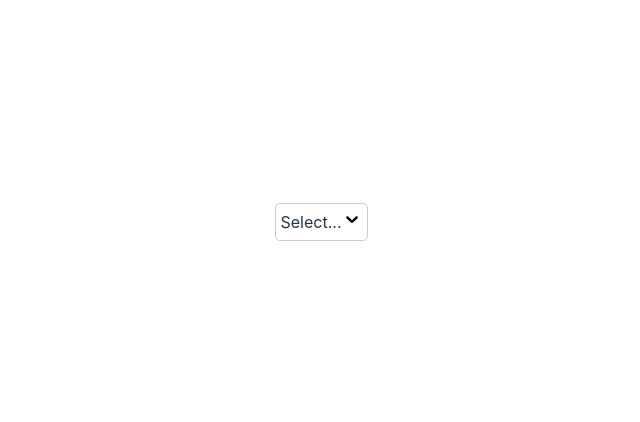
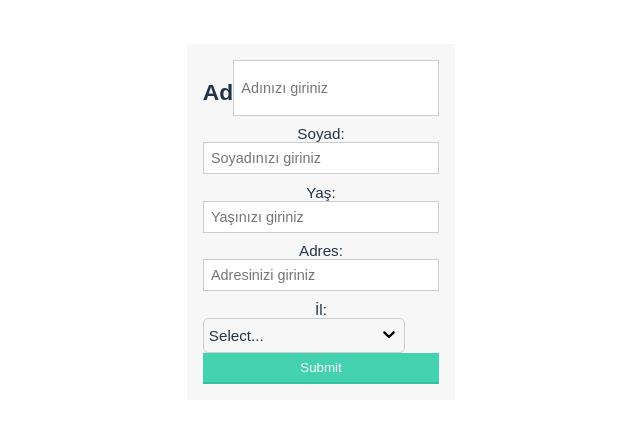
Before and after one commit to fg-61/Project, a React (Vite) app: page / in a window 1280 px wide. Shown: the part 178-600 px from the top of the page, without its empty margins (319-959 px from the left). Built offline with nearby package versions, Linux system fonts and the light colour scheme.

Commit message:
form created

```diff
--- a/src/App.jsx
+++ b/src/App.jsx
@@ -1,21 +1,11 @@
 import './App.css'
-import Dropdown from './components/Dropdown'
+import Form from './components/Form';
 
 function App() {
 
-  const options = [
-    { value: "green", label: "Green" },
-    { value: "blue", label: "Blue" },
-    { value: "red", label: "Red" },
-    { value: "yellow", label: "Yellow" },
-    { value: "orange", label: "Orange" },
-    { value: "pink", label: "Pink" },
-    { value: "purple", label: "Purple" }
-  ];
-
   return (
     <div className="App">
-      <Dropdown isMulti placeHolder="Select..." options={options} />
+      <Form></Form>
     </div>
   )
 }
--- a/src/assets/css/dropdown.css
+++ b/src/assets/css/dropdown.css
@@ -3,7 +3,7 @@
     border: 1px solid #ccc;
     position: relative;
     border-radius: 5px;
-    /* width: 200px; */
+    width: 200px;
   }
 
   .dropdown-input {
--- /dev/null
+++ b/src/assets/css/form.css
@@ -0,0 +1,79 @@
+.form-style-6{
+	font: 95% Arial, Helvetica, sans-serif;
+	max-width: 400px;
+	margin: 10px auto;
+	padding: 16px;
+	background: #F7F7F7;
+}
+
+.form-style-6 h1{
+	background: #43D1AF;
+	padding: 20px 0;
+	font-size: 140%;
+	font-weight: 300;
+	text-align: center;
+	color: #fff;
+	margin: -16px -16px 16px -16px;
+}
+.form-style-6 input[type="text"],
+.form-style-6 input[type="date"],
+.form-style-6 input[type="datetime"],
+.form-style-6 input[type="email"],
+.form-style-6 input[type="number"],
+.form-style-6 input[type="search"],
+.form-style-6 input[type="time"],
+.form-style-6 input[type="url"],
+.form-style-6 textarea,
+.form-style-6 select
+{
+	-webkit-transition: all 0.30s ease-in-out;
+	-moz-transition: all 0.30s ease-in-out;
+	-ms-transition: all 0.30s ease-in-out;
+	-o-transition: all 0.30s ease-in-out;
+	outline: none;
+	box-sizing: border-box;
+	-webkit-box-sizing: border-box;
+	-moz-box-sizing: border-box;
+	width: 100%;
+	background: #fff;
+	margin-bottom: 4%;
+	border: 1px solid #ccc;
+	padding: 3%;
+	color: #555;
+	font: 95% Arial, Helvetica, sans-serif;
+}
+.form-style-6 input[type="text"]:focus,
+.form-style-6 input[type="date"]:focus,
+.form-style-6 input[type="datetime"]:focus,
+.form-style-6 input[type="email"]:focus,
+.form-style-6 input[type="number"]:focus,
+.form-style-6 input[type="search"]:focus,
+.form-style-6 input[type="time"]:focus,
+.form-style-6 input[type="url"]:focus,
+.form-style-6 textarea:focus,
+.form-style-6 select:focus
+{
+	box-shadow: 0 0 5px #43D1AF;
+	padding: 3%;
+	border: 1px solid #43D1AF;
+}
+
+.form-style-6 input[type="submit"],
+.form-style-6 input[type="button"]{
+	box-sizing: border-box;
+	-webkit-box-sizing: border-box;
+	-moz-box-sizing: border-box;
+	width: 100%;
+	padding: 3%;
+	background: #43D1AF;
+	border-bottom: 2px solid #30C29E;
+	border-top-style: none;
+	border-right-style: none;
+	border-left-style: none;
+	color: #fff;
+}
+.form-style-6 input[type="submit"]:hover,
+.form-style-6 input[type="button"]:hover{
+	background: #2EBC99;
+}
+</style>
--- a/src/components/Dropdown.jsx
+++ b/src/components/Dropdown.jsx
@@ -1,5 +1,4 @@
 import React, { useEffect, useState } from "react";
-
 import "../assets/css/dropdown.css";
 
 const Icon = () => {
@@ -18,7 +17,7 @@ const CloseIcon = () => {
   );
 };
 
-const Dropdown = ({ placeHolder, options, isMulti }) => {
+const Dropdown = ({ placeHolder, options, isMulti, onChange }) => {
   const [showMenu, setShowMenu] = useState(false)
   const [selectedValue, setSelectedValue] = useState(isMulti ? [] : null);
 
@@ -34,8 +33,6 @@ const Dropdown = ({ placeHolder, options, isMulti }) => {
     e.stopPropagation();
     setShowMenu(!showMenu);
   };
-
-
 
   const getDisplay = () => {
     if (!selectedValue || selectedValue.length === 0) {
@@ -62,7 +59,9 @@ const Dropdown = ({ placeHolder, options, isMulti }) => {
 
   const onTagRemove = (e, option) => {
     e.stopPropagation();
-    setSelectedValue(removeOption(option));
+    const newValue = removeOption(option);
+    setSelectedValue(newValue);
+    onChange(newValue);
   };
 
   const onItemClick = (option) => {
@@ -77,6 +76,7 @@ const Dropdown = ({ placeHolder, options, isMulti }) => {
       newValue = option;
     }
     setSelectedValue(newValue);
+    onChange(newValue);
   };
 
   const isSelected = (option) => {
--- /dev/null
+++ b/src/components/Form.jsx
@@ -0,0 +1,50 @@
+import React, { useEffect, useState } from 'react';
+import { options } from '../constant/options';
+import Dropdown from './Dropdown';
+import '../assets/css/form.css'
+
+const Form = () => {
+
+    const [cities, setCities] = useState([]);
+    const [name, setName] = useState('');
+    const [surname, setSurname] = useState('');
+    const [age, setAge] = useState(0);
+    const [address, setAddress] = useState('')
+
+    return (
+        <div className='form-style-6'>
+            <form style={{ display: "flex", flexDirection: "column" }}>
+                <div style={{display:"flex"}}>
+                    <h2>Ad</h2>
+                    <input type="text" name="name" onChange={(e) => setName(e.target.value)} placeholder="Adınızı giriniz" />
+                </div>
+
+
+                <label>
+                    Soyad:
+                    <input type="text" name="surname" onChange={(e) => setSurname(e.target.value)} placeholder="Soyadınızı giriniz" />
+                </label>
+
+                <label>
+                    Yaş:
+                    <input type="number" name="age" min="0" onChange={(e) => setAge(e.target.value)} placeholder="Yaşınızı giriniz" />
+                </label>
+
+                <label>
+                    Adres:
+                    <input type="text" name="address" onChange={(e) => setAddress(e.target.value)} placeholder="Adresinizi giriniz" />
+                </label>
+
+                <label>
+                    İl:
+                    <Dropdown isMulti placeHolder="Select..." options={options} onChange={(value) => setCities(value)} />
+                </label>
+
+                <input type="submit" value="Submit" />
+            </form>
+        </div>
+
+    )
+}
+
+export default Form
--- /dev/null
+++ b/src/constant/options.jsx
@@ -0,0 +1,11 @@
+export const options = [
+  { value: "istanbul", label: "İstanbul" },
+  { value: "ankara", label: "Ankara" },
+  { value: "trabzon", label: "Trabzon" },
+  { value: "hatay", label: "Hatay" },
+  { value: "sinop", label: "Sinop" }
+];
+
+export default {
+  options,
+}
```
Also changed, not shown: 1 other file (tests, documents, lock files or other folders).
